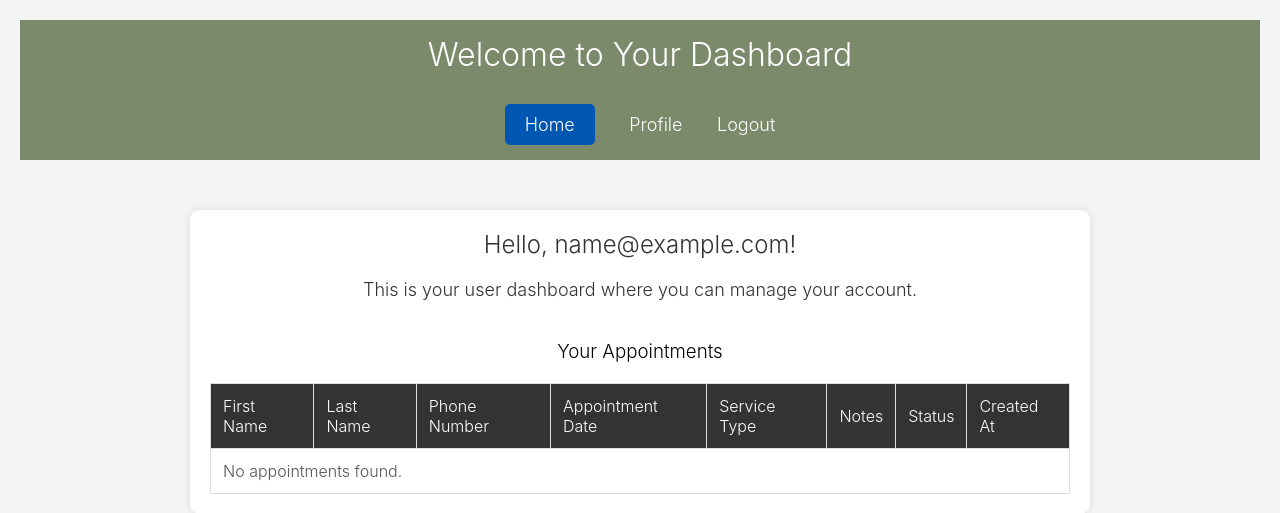
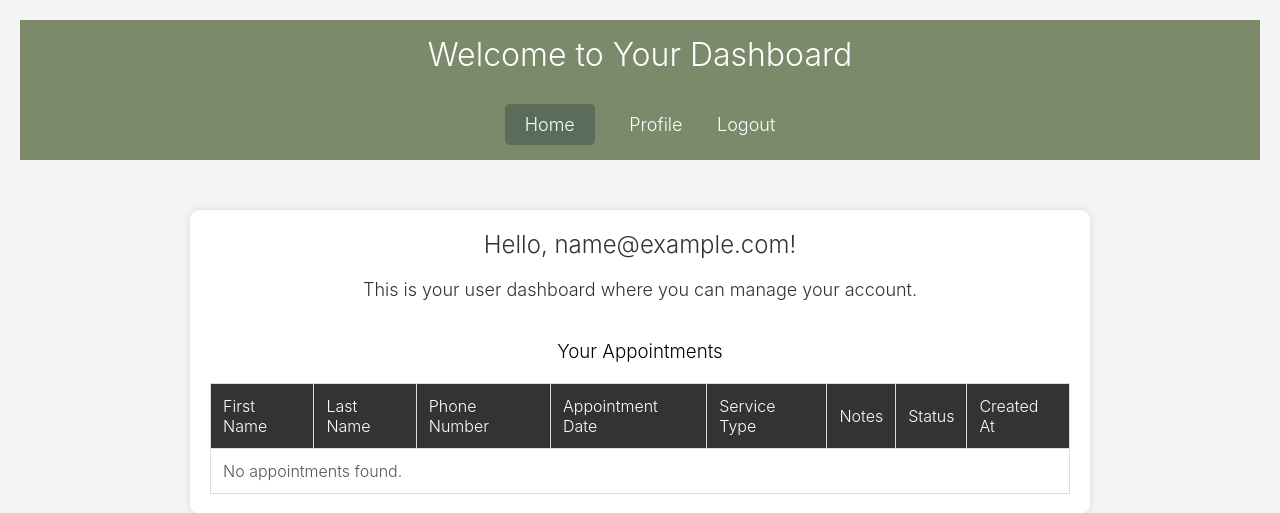
Before and after one commit to sumeaqadraku/together, a PHP site: page /user_dashboard.php in a window 1280 px wide, with the pointer over the restyled element. Shown: the top 513 px of the page. Run offline with PHP 8.4, Linux system fonts and the light colour scheme; the visitor is signed in with stand-in values (Sample User, id 1); data that the repository does not hold is empty.

Commit message:
Background color change for buttons in user dashboard

```diff
--- a/user_dashboard.php
+++ b/user_dashboard.php
@@ -144,7 +144,7 @@ $appointments_result = $conn->query($appointments_sql);
     }
 
     .btn:hover {
-        background-color: #0056b3;
+        background-color:rgb(90, 108, 90);
     }
 
     /* Responsiveness for smaller screens */
```
